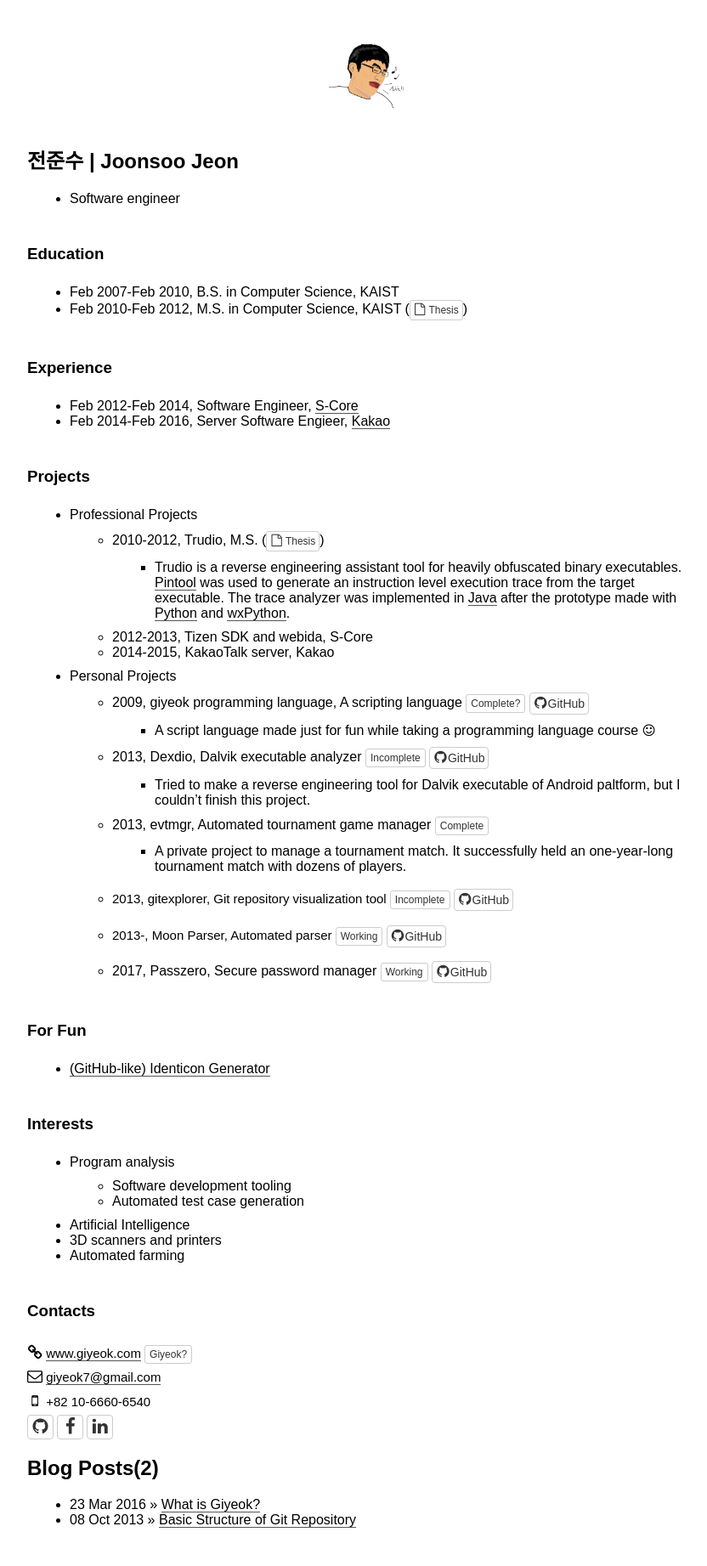
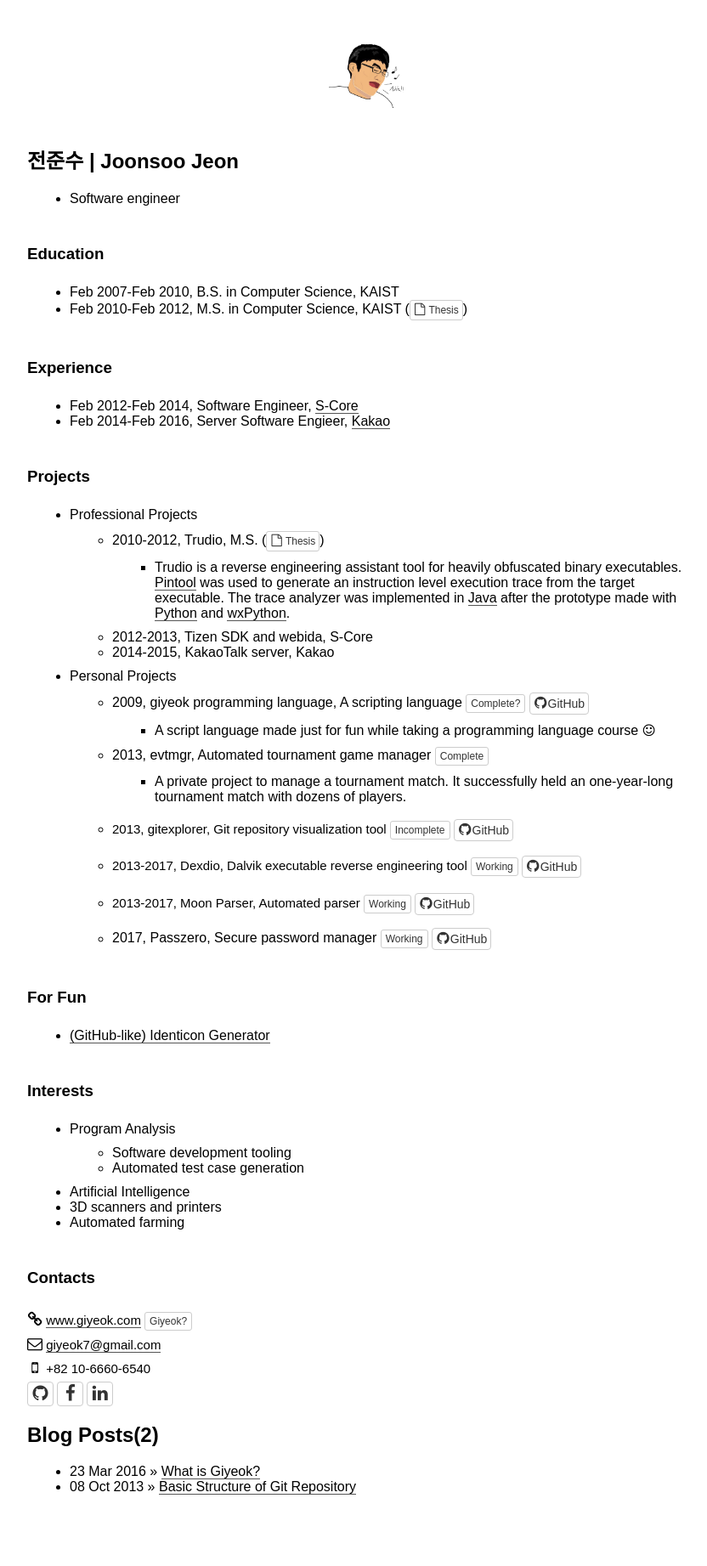
Before and after one commit to Joonsoo/joonsoo.github.io, a Jekyll site: the page built from index.html, in a window 1280 px wide. Shown: the whole page at 85% size, without its empty margins (208-1040 px from the left). Built offline with Jekyll 4.4.1, drawn with Linux system fonts in a browser that asks for light colours; nearby versions of some CDN libraries; some web fonts are replaced; after the commit the page ends 1804 px from its top, so only the background shows below that.

Commit message:
Update index.md

```diff
--- a/_includes/index.md
+++ b/_includes/index.md
@@ -23,15 +23,14 @@
   * 2009, giyeok programming language, A scripting language <span class="btn btn-xs btn-default">Complete?</span> <a class="btn btn-default narrow" href="https://github.com/Joonsoo/giyeok"><i class="fa fa-2 fa-github"></i>GitHub</a>
     * A script language made just for fun while taking a programming language course <i class="fa fa-smile-o"></i>
 
-  * 2013, Dexdio, Dalvik executable analyzer <span class="btn btn-xs btn-default">Incomplete</span> <a class="btn btn-default narrow" href="https://github.com/Joonsoo/dexdio"><i class="fa fa-2 fa-github"></i>GitHub</a>
-    * Tried to make a reverse engineering tool for Dalvik executable of Android paltform, but I couldn't finish this project.
-
   * 2013, evtmgr, Automated tournament game manager <span class="btn btn-xs btn-default">Complete</span>
     * A private project to manage a tournament match. It successfully held an one-year-long tournament match with dozens of players.
 
   * 2013, gitexplorer, Git repository visualization tool <span class="btn btn-xs btn-default">Incomplete</span> <a class="btn btn-default narrow" href="https://github.com/Joonsoo/gitexplorer"><i class="fa fa-2 fa-github"></i>GitHub</a>
 
-  * 2013-, Moon Parser, Automated parser <span class="btn btn-xs btn-default">Working</span> <a class="btn btn-default narrow" href="https://github.com/Joonsoo/moon-parser"><i class="fa fa-2 fa-github"></i>GitHub</a>
+  * 2013-2017, Dexdio, Dalvik executable reverse engineering tool <span class="btn btn-xs btn-default">Working</span> <a class="btn btn-default narrow" href="https://github.com/Joonsoo/dexdio"><i class="fa fa-2 fa-github"></i>GitHub</a>
+
+  * 2013-2017, Moon Parser, Automated parser <span class="btn btn-xs btn-default">Working</span> <a class="btn btn-default narrow" href="https://github.com/Joonsoo/moon-parser"><i class="fa fa-2 fa-github"></i>GitHub</a>
 
   * 2017, Passzero, Secure password manager <span class="btn btn-xs btn-default">Working</span> <a class="btn btn-default narrow" href="https://github.com/Joonsoo/passzero"><i class="fa fa-2 fa-github"></i>GitHub</a>
 
@@ -40,7 +39,7 @@
 
 ### Interests
 
-* Program analysis
+* Program Analysis
   * Software development tooling
   * Automated test case generation
 * Artificial Intelligence
```
